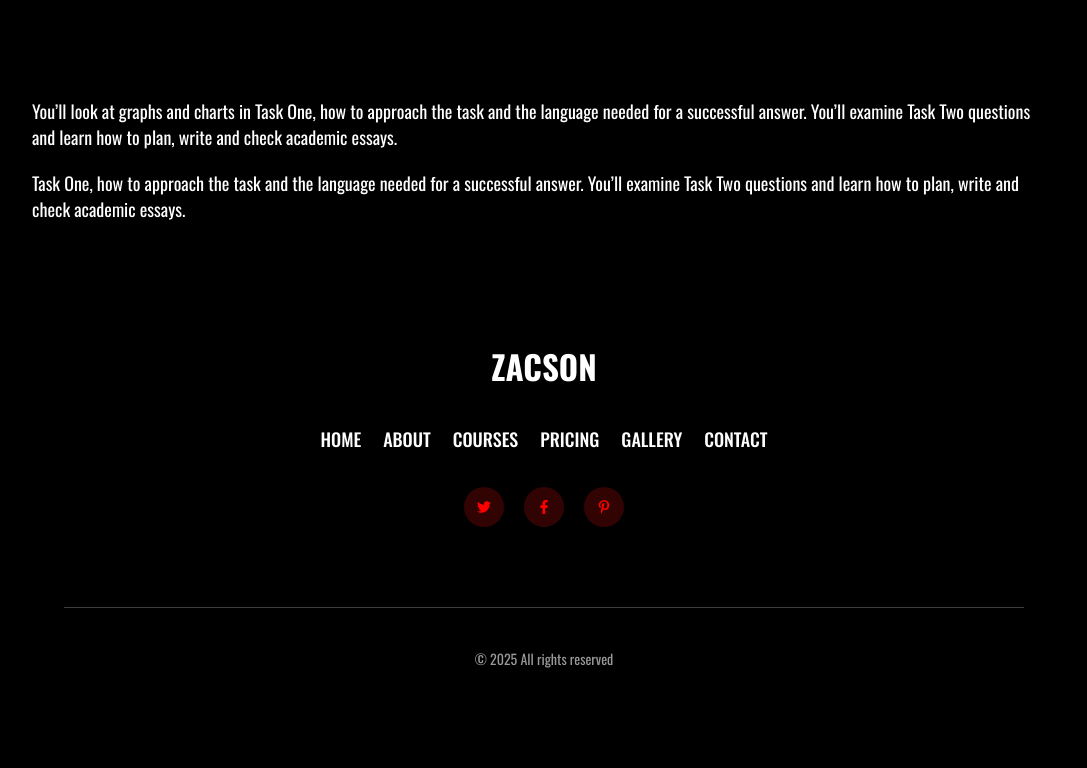
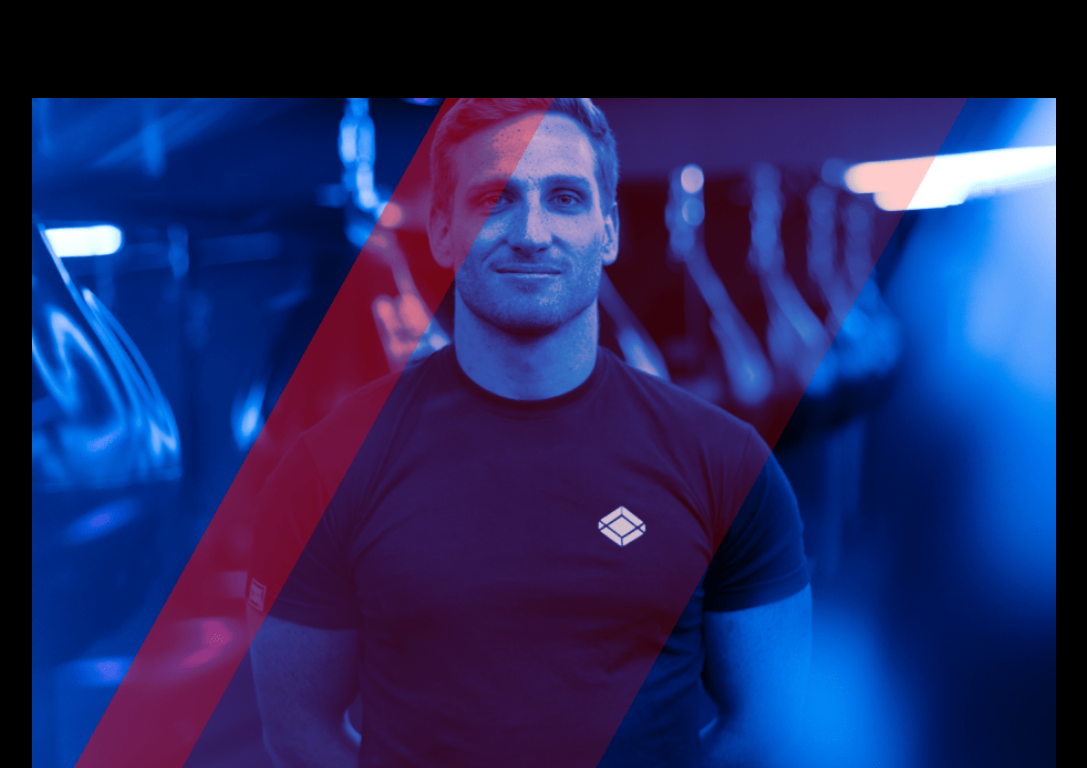
Before and after one commit to Ssovelich/Zacson-Website, a Next.js app: page /about in a window 1280 px wide. Shown: the part 452-1220 px from the top of the page, without its empty margins (96-1183 px from the left). Before the commit the page ends 1161 px from the top, so only its background shows below. Built offline with nearby package versions, Linux system fonts and the light colour scheme.

Commit message:
added img about

```diff
--- a/src/app/about/page.js
+++ b/src/app/about/page.js
@@ -2,7 +2,8 @@ import styles from "@/./styles/pages/AboutPage.module.css";
 
 export const metadata = {
   title: "About Zacson | Professional Fitness Trainer",
-  description: "Learn more about Zacson – certified personal trainer and fitness coach with years of experience in helping clients achieve their health goals.",
+  description:
+    "Learn more about Zacson – certified personal trainer and fitness coach with years of experience in helping clients achieve their health goals.",
 };
 
 const AboutPage = () => {
@@ -13,7 +14,13 @@ const AboutPage = () => {
       </div>
 
       <div className={`container ${styles.aboutContent}`}>
-
+        <img
+          commentMore
+          actions
+          src="/images/about.png"
+          alt="About Zacson"
+          className={styles.aboutImage}
+        />
         <div className={styles.aboutTextWrap}>
           <p className={styles.aboutText}>
             You’ll look at graphs and charts in Task One, how to approach the
```
